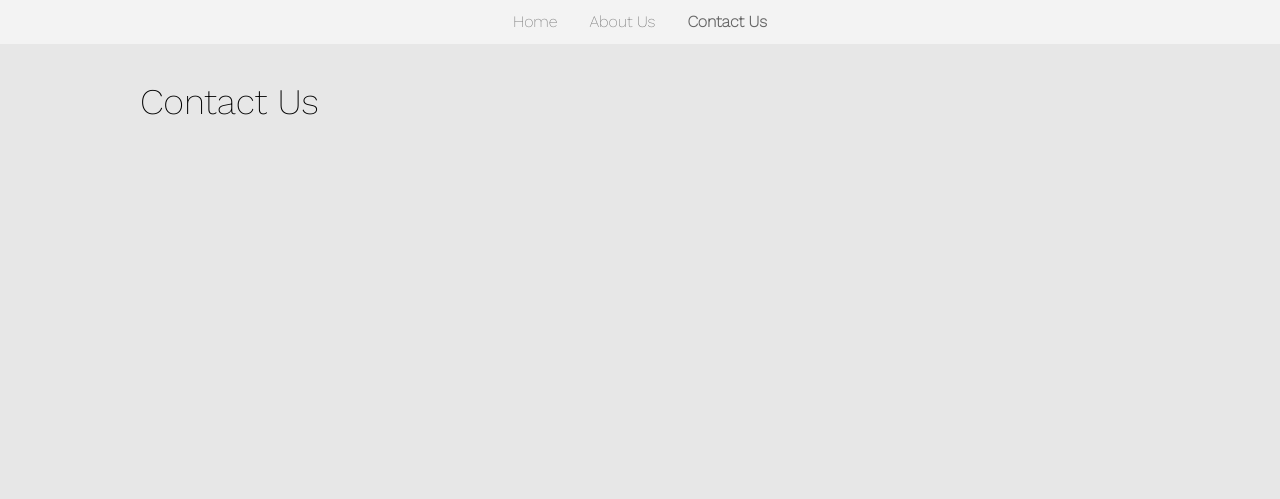
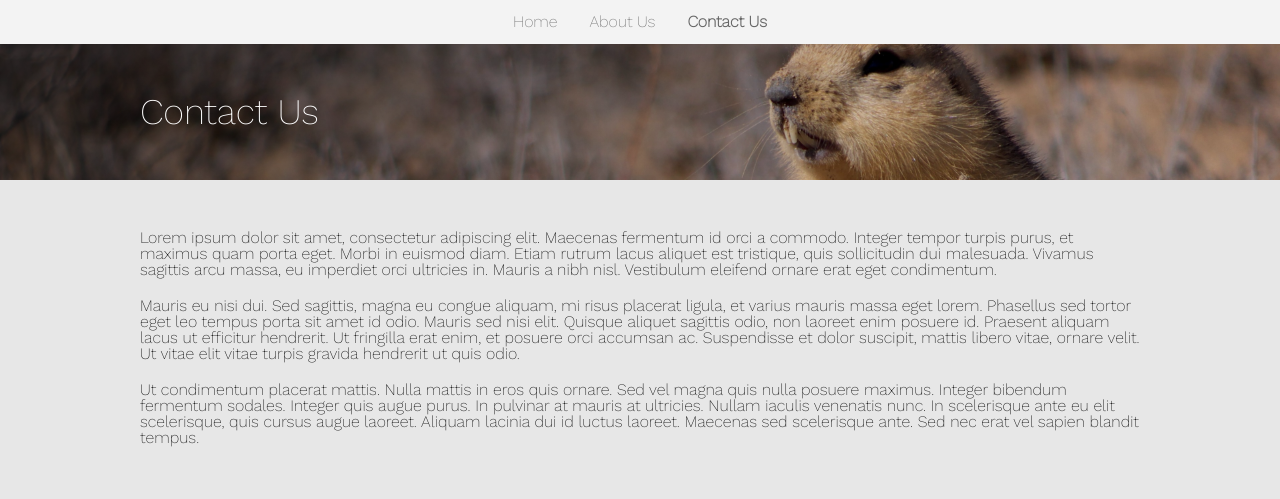
Before and after one commit to outflanking/GIMM-Team-Website, a plain HTML site: page contact.html in a window 1280 px wide. Drawn offline with nearby package versions, Linux system fonts and the light colour scheme.

Commit message:
Seocndary page header

```diff
--- a/contact.html
+++ b/contact.html
@@ -12,8 +12,13 @@
 			<li><a href="contact.html" class="active">Contact Us</a></li>
 		</ul>
 	</nav>
+	<div class="secondary-header">
+		<h1 class="page-title width-control padding">Contact Us</h1>
+	</div>
 	<div class="content width-control padding">
-		<h1 class="page-title">Contact Us</h1>
+		<p>Lorem ipsum dolor sit amet, consectetur adipiscing elit. Maecenas fermentum id orci a commodo. Integer tempor turpis purus, et maximus quam porta eget. Morbi in euismod diam. Etiam rutrum lacus aliquet est tristique, quis sollicitudin dui malesuada. Vivamus sagittis arcu massa, eu imperdiet orci ultricies in. Mauris a nibh nisl. Vestibulum eleifend ornare erat eget condimentum.</p>
+		<p>Mauris eu nisi dui. Sed sagittis, magna eu congue aliquam, mi risus placerat ligula, et varius mauris massa eget lorem. Phasellus sed tortor eget leo tempus porta sit amet id odio. Mauris sed nisi elit. Quisque aliquet sagittis odio, non laoreet enim posuere id. Praesent aliquam lacus ut efficitur hendrerit. Ut fringilla erat enim, et posuere orci accumsan ac. Suspendisse et dolor suscipit, mattis libero vitae, ornare velit. Ut vitae elit vitae turpis gravida hendrerit ut quis odio.</p>
+		<p>Ut condimentum placerat mattis. Nulla mattis in eros quis ornare. Sed vel magna quis nulla posuere maximus. Integer bibendum fermentum sodales. Integer quis augue purus. In pulvinar at mauris at ultricies. Nullam iaculis venenatis nunc. In scelerisque ante eu elit scelerisque, quis cursus augue laoreet. Aliquam lacinia dui id luctus laoreet. Maecenas sed scelerisque ante. Sed nec erat vel sapien blandit tempus.</p>
 	</div>
 </body>
 </html>
--- a/style.css
+++ b/style.css
@@ -11,6 +11,9 @@ html {
 }
 body {
     font-size: 16px;
+}
+p {
+    padding: 10px 0;
 }
 h1 {
     font-size: 36px;
@@ -79,6 +82,16 @@ li a.active {
 }
 /* End Home Page */
 
+/* Secondary Page */
+.secondary-header {
+    background: linear-gradient(-46deg, rgba(0,0,0,0), rgba(0,0,0,0.6)), url(img/gopher-header.jpg) no-repeat center / cover;
+    padding: 50px 0;
+}
+.secondary-header h1 {
+    color: #fff;
+}
+/* End Secondary Page */
+
 /* Mobile Styles */
 @media (max-width: 768px) {
     h1 {
```
Also changed, not shown: about.html (+3 -1 lines), img/contact-wireframe.png (added), img/gopher-header.jpg (added).
